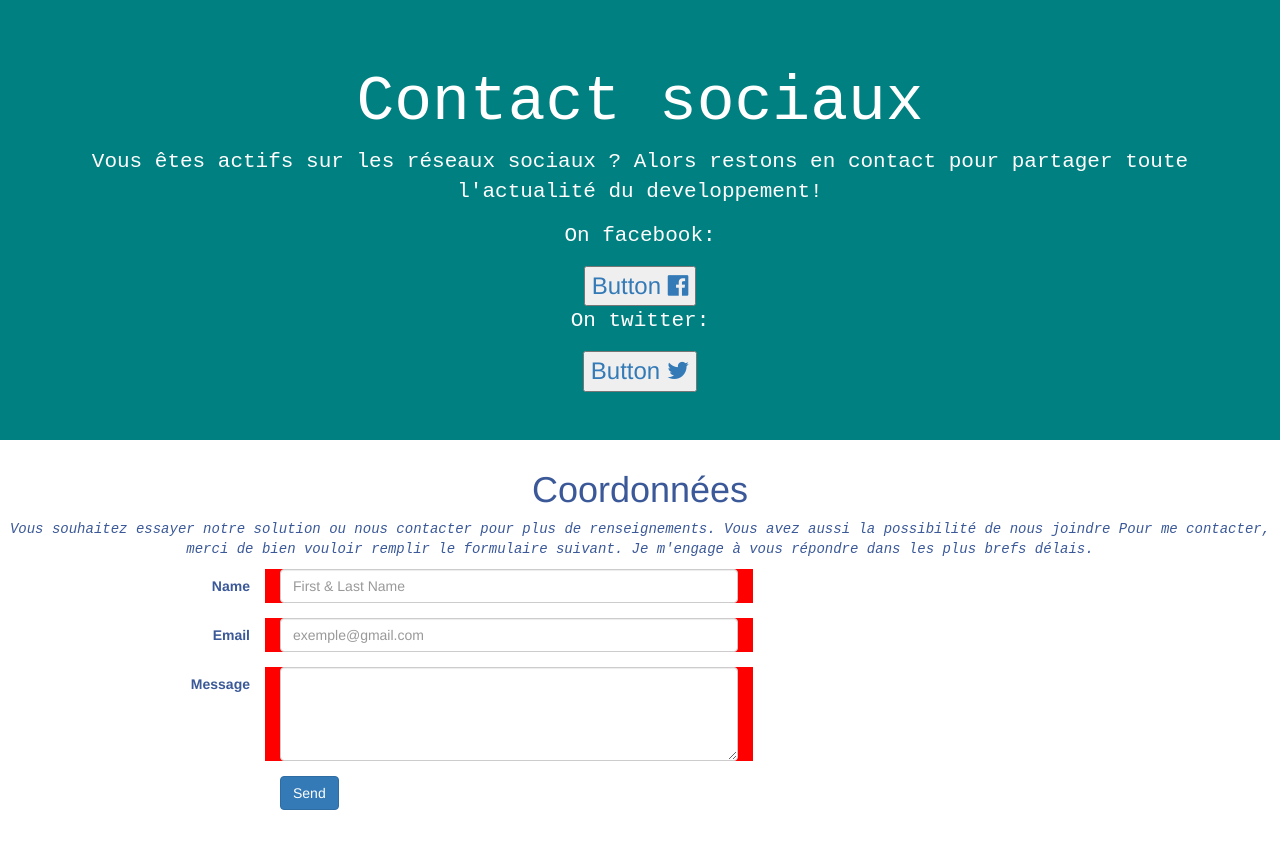
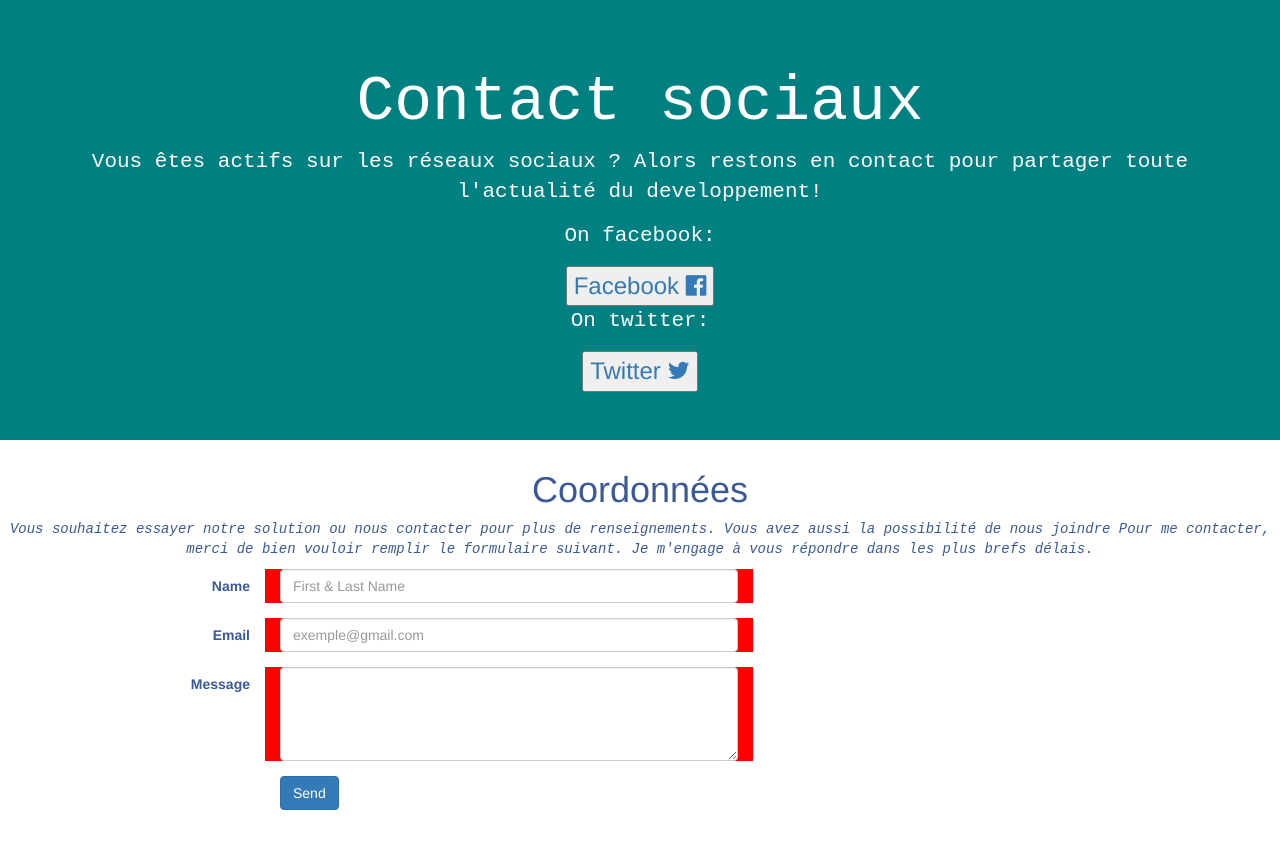
Before and after one commit to kikim5959/contact, a plain HTML site: page index.html in a window 1280 px wide. Drawn offline with Linux system fonts and the light colour scheme.

Commit message:
correction erreur

```diff
--- a/index.html
+++ b/index.html
@@ -27,12 +27,12 @@
         <p></p>
         <p>On facebook:</p>
         <a href="https://www.facebook.com/profile.php?id=100008261418522">
-            <button style="font-size:24px">Button <i class="fa fa-facebook-official"></i></button>
+            <button style="font-size:24px">Facebook <i class="fa fa-facebook-official"></i></button>
         </a>
 
         <p>On twitter:</p>
         <a href="https://twitter.com/hoceheisenberg">
-            <button style="font-size:24px">Button <i class="fa fa-twitter"></i></button>
+            <button style="font-size:24px">Twitter <i class="fa fa-twitter"></i></button>
         </a>
 
     </div>
```
